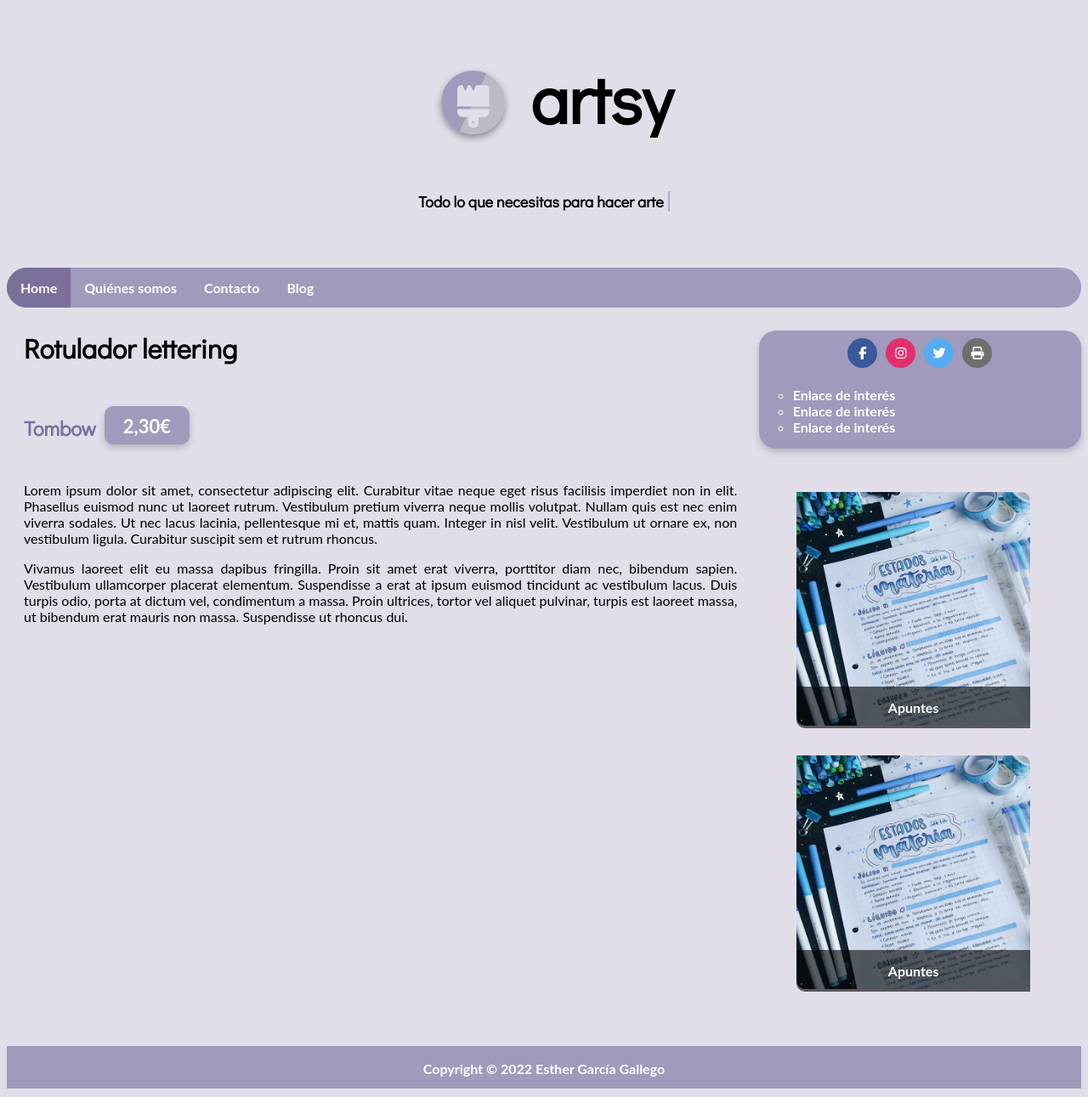
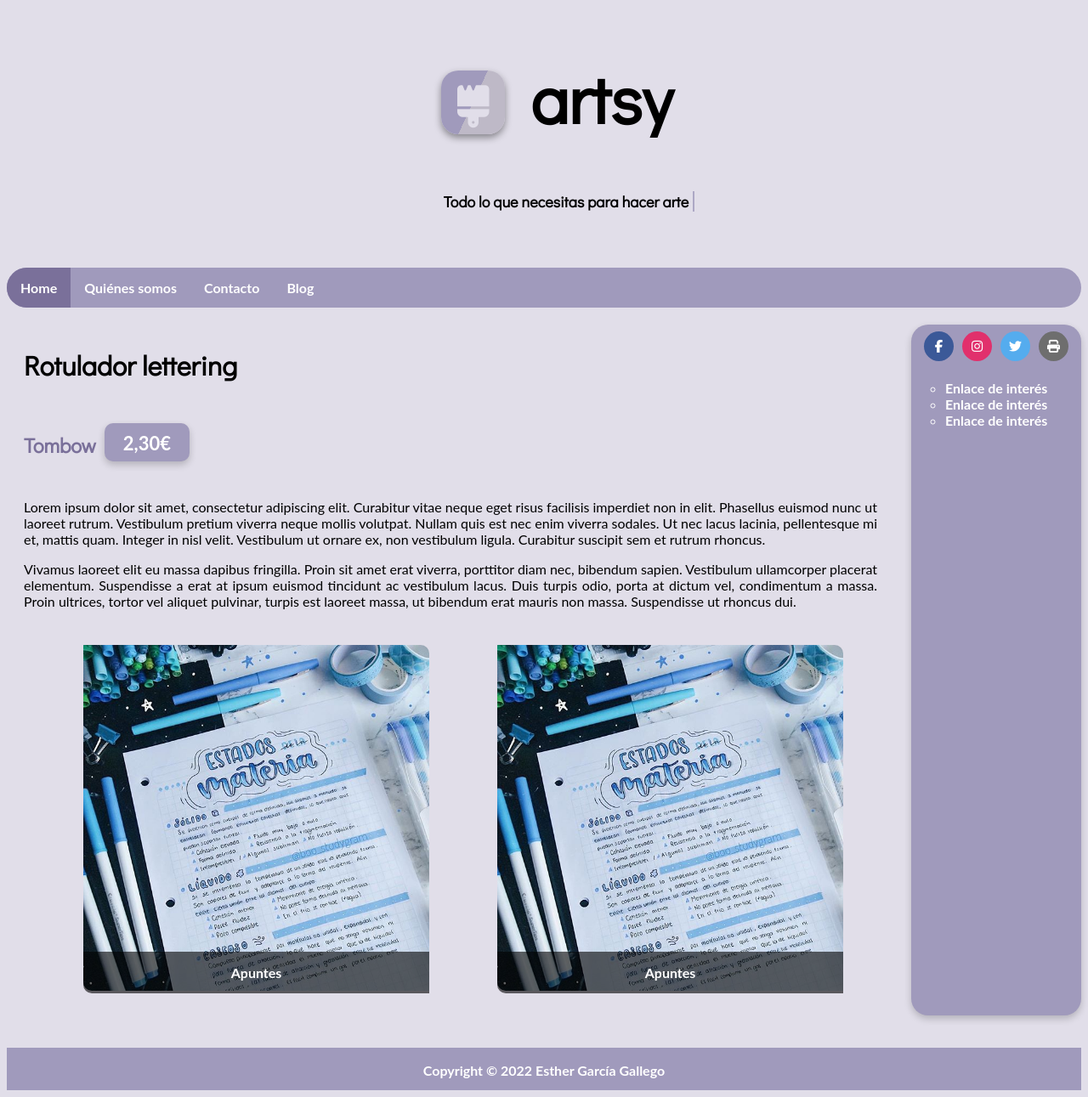
Before and after one commit to stardusther/SIBW, a PHP site: page /src/producto.html in a window 1280 px wide. Shown: the whole page at 85% size. Run offline with PHP 8.4, Linux system fonts and the light colour scheme; some libraries are stand-ins or nearby versions.

Commit message:
Para entregar

```diff
--- a/assets/general.css
+++ b/assets/general.css
@@ -10,7 +10,7 @@ body {
 
 /* Contenedor principal de los productos y la sidebar */
 .flex-cuerpo{
-    /*display: flex;*/
+    display: flex;
     width: 100%;
     height: 100%;
     margin-top: 20px;
--- a/assets/header.css
+++ b/assets/header.css
@@ -2,7 +2,7 @@
 
 #logo{
     display: flex;
-    border-radius: 50%;
+    border-radius: 20px;
 
     background: rgb(160,154,188);
     background: linear-gradient(115deg, rgba(160,154,188,1) 50%, rgba(190,185,199,1) 50%);
@@ -50,6 +50,7 @@ header p{
 
 #typed-out {
     margin-top: -90px;
+    margin-left: 10%;
     font-family: 'Didact Gothic', sans-serif;
     font-weight: bold;
     overflow: hidden;
--- a/assets/product.css
+++ b/assets/product.css
@@ -5,7 +5,7 @@
     /*background: #3c3f48;*/
     border-radius: 40px;
     flex-wrap: wrap;
-    width: 70%;
+    width: 75%;
     padding: 2%;
 }
 
--- a/assets/productinfo.css
+++ b/assets/productinfo.css
@@ -28,6 +28,7 @@
 	display:flex;
 	justify-content: center;
 	flex-direction: row;
+	flex-wrap: wrap;
 }
 
 article{
@@ -55,7 +56,7 @@ article h4 {
 .img-flex{
 	display: flex;
 	justify-content: space-between;
-	flex-direction: column;
+	flex-direction: row;
 	width: 100%;
 	margin-left: 30px;
 	margin-top: 1%;
@@ -67,11 +68,12 @@ article h4 {
 	width: 100%;
 	border-radius: 0px 10px;
 	min-width: 200px;
+	max-width: 500px;
 }
 
 .image-container {
 	position: relative;
-	max-width: 100%; /*TODO por qué se ve tan pequeño?*/
+	max-width: 100%;
 }
 
 .image-container figcaption {
--- a/assets/sidebar.css
+++ b/assets/sidebar.css
@@ -1,6 +1,7 @@
 /* --------------- Menu lateral ----------------- */
 aside {
-    width: 30%;
+    max-width: 250px;
+    min-width: 200px;
     float: right;
     font-weight: bold;
 
--- a/src/producto.html
+++ b/src/producto.html
@@ -48,22 +48,6 @@
 
 <div class="flex-cuerpo">
 
-    <!--- Barra lateral --->
-    <aside>
-        <span class="flex-menusocial">
-            <!-- Iconos sociales --->
-            <a href="https://facebook.com" class="fa fa-facebook"></a>
-            <a href="https://instagram.com" class="fa fa-instagram"></a>
-            <a href="https://twitter.com" class="fa fa-twitter"></a>
-            <a href="producto_imprimir.html" class="fa fa-print"></a>
-        </span>
-        <ul>
-            <li><a href=#> Enlace de interés </a></li>
-            <li><a href=#> Enlace de interés </a></li>
-            <li><a href=#> Enlace de interés </a></li>
-        </ul>
-    </aside>
-
     <!--- Productos --->
     <article>
         <h2>Rotulador lettering</h2>
@@ -100,6 +84,22 @@
             </div>
         </div>
     </article>
+
+    <!--- Barra lateral --->
+    <aside>
+        <span class="flex-menusocial">
+            <!-- Iconos sociales --->
+            <a href="https://facebook.com" class="fa fa-facebook"></a>
+            <a href="https://instagram.com" class="fa fa-instagram"></a>
+            <a href="https://twitter.com" class="fa fa-twitter"></a>
+            <a href="producto_imprimir.html" class="fa fa-print"></a>
+        </span>
+        <ul>
+            <li><a href=#> Enlace de interés </a></li>
+            <li><a href=#> Enlace de interés </a></li>
+            <li><a href=#> Enlace de interés </a></li>
+        </ul>
+    </aside>
 </div>
 
 <!--- Pie de página --->
```
Also changed, not shown: assets/printstyle.css (+7 -6 lines), src/portada.html (+10 -9 lines), src/producto_imprimir.html (+16 -16 lines).
